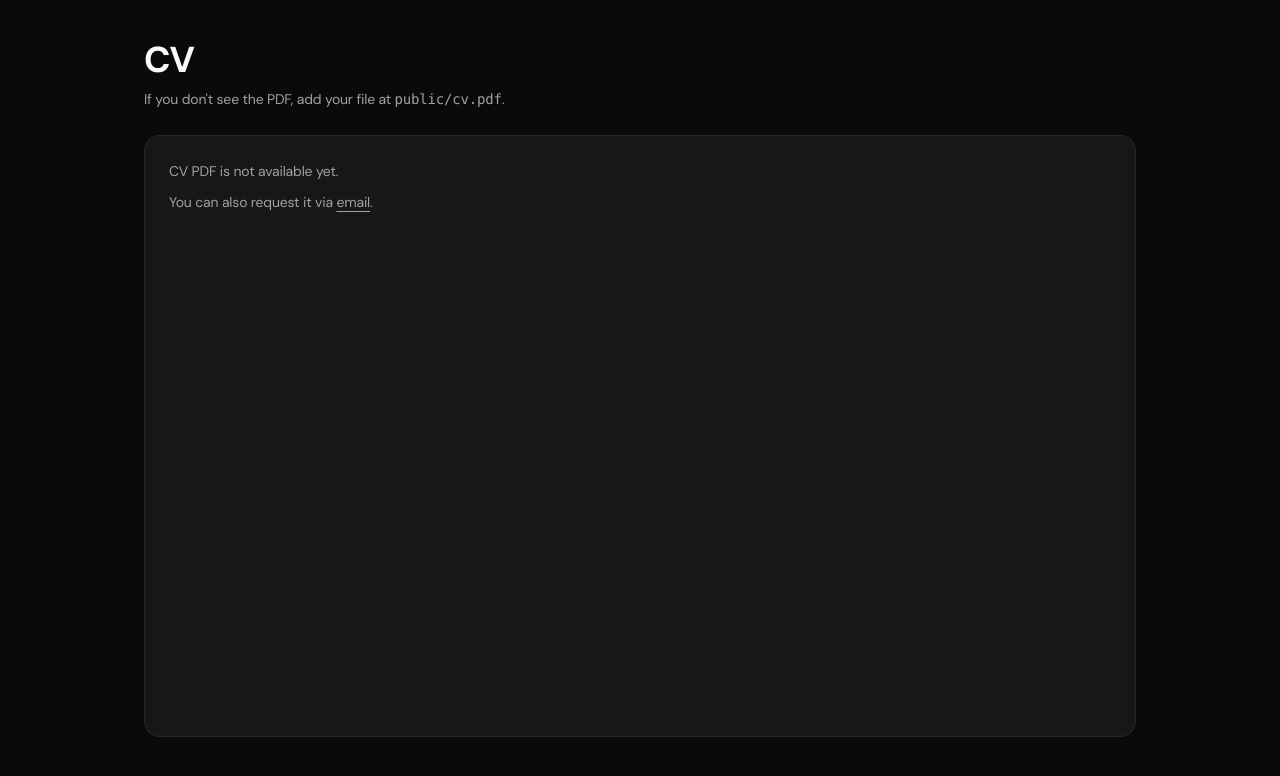
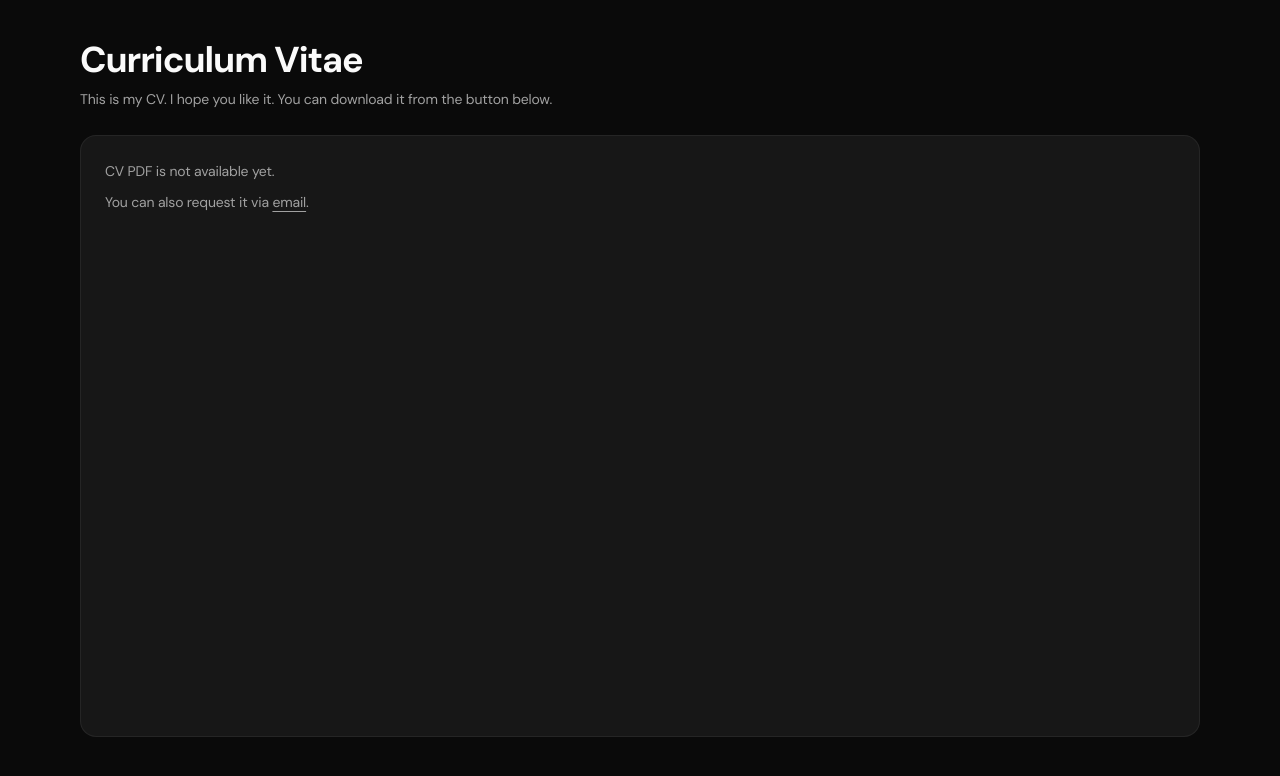
Before and after one commit to HHlaingSwan/hhlaingswan, a Next.js app: page /cv in a window 1280 px wide. Shown: the top 776 px of the page. Built offline with nearby package versions, Linux system fonts and the light colour scheme.

Commit message:
Refine CV page copy and rebalance hero action buttons

```diff
--- a/app/cv/page.tsx
+++ b/app/cv/page.tsx
@@ -9,12 +9,12 @@ export const metadata: Metadata = {
 export default function CvPage() {
   return (
     <main className="min-h-screen bg-background text-foreground">
-      <div className="container mx-auto max-w-5xl px-4 py-10">
+      <div className="container mx-auto max-w-6xl px-4 py-10">
         <div className="flex flex-col gap-2 mb-6">
-          <h1 className="text-3xl md:text-4xl font-bold">CV</h1>
+          <h1 className="text-3xl md:text-4xl font-bold">Curriculum Vitae</h1>
           <p className="text-sm text-muted-foreground">
-            If you don&apos;t see the PDF, add your file at{" "}
-            <span className="font-mono">public/cv.pdf</span>.
+            This is my CV. I hope you like it. You can download it from the
+            button below.
           </p>
         </div>
 
--- a/components/NavigationBar.tsx
+++ b/components/NavigationBar.tsx
@@ -21,7 +21,7 @@ import { Dock, DockIcon } from "@/components/ui/dock";
 
 const DATA = {
   navbar: [
-    { href: "#home", icon: UserIcon, label: "Me" },
+    { href: "#about", icon: UserIcon, label: "Me" },
     { href: "#education", icon: GraduationCapIcon, label: "Education" },
     { href: "#projects", icon: BriefcaseIcon, label: "Projects" },
     { href: "#contact", icon: MailIcon, label: "Contact" },
@@ -42,7 +42,7 @@ export function NavigationBar() {
                     aria-label={item.label}
                     className={cn(
                       buttonVariants({ variant: "ghost", size: "icon" }),
-                      "w-full h-full rounded-full text-foreground"
+                      "w-full h-full rounded-full text-foreground",
                     )}
                   >
                     <item.icon className="size-[55%]" />
--- a/sections/About.tsx
+++ b/sections/About.tsx
@@ -76,7 +76,7 @@ const About = () => {
     <section ref={sectionRef} id="about" className="py-16 md:py-28 z-10">
       <div className="container mx-auto px-4 md:px-8 max-w-6xl">
         <div className="space-y-12 md:space-y-20">
-          <div ref={headingRef} className="text-center max-w-3xl mx-auto">
+          <div ref={headingRef} className="text-center max-w-5xl   mx-auto">
             <p className="text-xs md:text-sm uppercase tracking-[0.2em] text-primary font-semibold mb-3 opacity-0">
               Introduction
             </p>
@@ -87,9 +87,9 @@ const About = () => {
               Full-Stack Engineer building fast, reliable apps with React,
               Next.js, and Node.js. I care deeply about performance and failure
               cases—clear loading states, graceful errors, careful validation,
-              and predictable APIs. I like shipping small improvements, measuring
-              what matters, and fixing root causes so the product feels smooth
-              for users and stable for the team.
+              and predictable APIs. I like shipping small improvements,
+              measuring what matters, and fixing root causes so the product
+              feels smooth for users and stable for the team.
             </p>
           </div>
 
--- a/sections/Footer.tsx
+++ b/sections/Footer.tsx
@@ -123,7 +123,7 @@ const Footer = () => {
 
       {/* Bottom bar */}
       <div ref={barRef} className="border-t border-border/40 py-5 opacity-0">
-        <div className="container mx-auto max-w-5xl px-4 flex flex-col sm:flex-row justify-between items-center gap-3 text-[8px] text-muted-foreground">
+        <div className="container mx-auto max-w-5xl px-4 flex flex-col sm:flex-row justify-between items-center gap-3 text-[8px] sm:text-[6px] text-muted-foreground">
           <p>
             &lt;/&gt; with <span className="text-red-500">♥</span> by Htet
             Hlaing Swan
--- a/sections/Hero.tsx
+++ b/sections/Hero.tsx
@@ -137,9 +137,7 @@ const Hero = () => {
                   <AuroraText>
                     <TypingAnimation
                       cursorStyle="block"
-                      words={[
-                        "Full-Stack Engineer",
-                      ]}
+                      words={["Full-Stack Engineer"]}
                       loop
                     />
                   </AuroraText>
@@ -157,19 +155,19 @@ const Hero = () => {
 
             <div ref={buttonsRef} className="flex flex-wrap gap-4">
               <a
+                href="/cv.pdf"
+                download
+                className="group inline-flex items-center justify-center gap-2 w-full sm:w-auto sm:min-w-40 md:min-w-48 h-12 px-5 bg-background text-foreground text-sm md:text-base font-medium rounded-lg hover:bg-background/90 transition-colors opacity-0"
+              >
+                Download CV
+                <Download className="size-4 group-hover:-translate-y-0.5 transition-transform" />
+              </a>
+              <a
                 href="/cv"
-                className="group inline-flex items-center justify-center gap-2 w-full sm:w-auto sm:min-w-48 md:min-w-56 h-12 px-7 bg-background text-foreground text-sm md:text-base font-medium rounded-lg hover:bg-background/90 transition-colors opacity-0"
+                className="group inline-flex items-center justify-center gap-2 w-full sm:w-auto sm:min-w-32 md:min-w-40 h-12 px-5 border border-background/30 rounded-lg text-sm md:text-base font-medium hover:bg-background/5 transition-colors opacity-0"
               >
                 View CV
                 <ArrowRight className="size-4 group-hover:translate-x-0.5 group-hover:-translate-y-0.5 transition-transform" />
-              </a>
-              <a
-                href="/cv.pdf"
-                download
-                className="group inline-flex items-center justify-center gap-2 w-full sm:w-auto sm:min-w-48 md:min-w-56 h-12 px-7 border border-background/30 rounded-lg text-sm md:text-base font-medium hover:bg-background/5 transition-colors opacity-0"
-              >
-                Download CV
-                <Download className="size-4 group-hover:-translate-y-0.5 transition-transform" />
               </a>
             </div>
 
```
